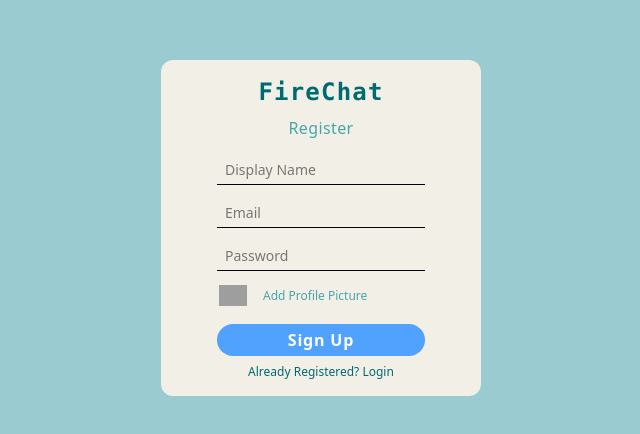
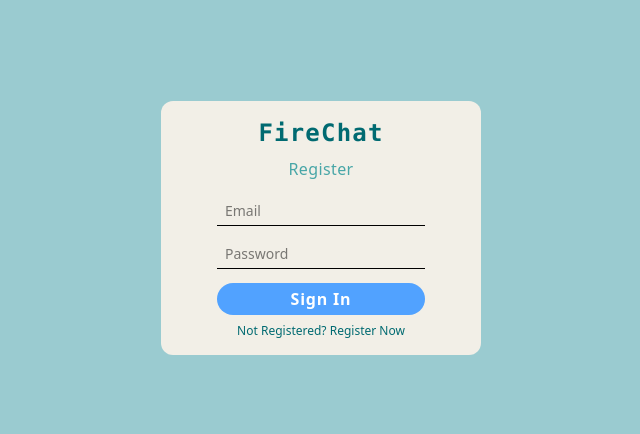
Before and after one commit to Saba-Ahmad-sp/FireChat, a React (Vite) app: page / in a window 1280 px wide. Shown: the part 172-606 px from the top of the page, without its empty margins (319-959 px from the left). Built offline with nearby package versions, Linux system fonts and the light colour scheme; grey boxes are pictures that could not be loaded.

Commit message:
Adds Login page with tailwind css styling

```diff
--- a/src/App.jsx
+++ b/src/App.jsx
@@ -7,7 +7,7 @@ function App() {
 
   return (
     <>
-     <Register/>
+     <Login/>
     </>
   )
 }
--- a/src/components/Login.jsx
+++ b/src/components/Login.jsx
@@ -1,7 +1,35 @@
 const Login = () => {
   return(
     <>
-      <h1>Login</h1>
+       <div className="h-dvh bg-[#9ACBD0] flex flex-col items-center justify-center">
+              <div className=" bg-[#F2EFE7] w-80 flex flex-col py-4 px-14 rounded-xl text-center gap-2">
+                <span className="font-semibold text-2xl tracking-wider font-mono text-[#006A71]">
+                  FireChat
+                </span>
+                <span className="font-medium tracking-wide text-[#48A6A7] mb-2">Register</span>
+                <form className="flex flex-col gap-3.5">
+                  <input
+                    className="py-1 px-2 border-b-1  text-sm focus:outline-none  focus:border-b-2 focus:border-b-[#9ACBD0]
+                   "
+                    type="email"
+                    placeholder="Email"
+                  />
+                  <input
+                    className="py-1 px-2 border-b-1  text-sm focus:outline-none  focus:border-b-2 focus:border-b-[#9ACBD0]
+                   "
+                    type="password"
+                    placeholder="Password"
+                  />
+                  <button
+                    className="bg-blue-400 rounded-2xl hover:bg-blue-500 py-1 text-white font-semibold tracking-wider"
+                    type="submit"
+                  >
+                    Sign In
+                  </button>
+                </form>
+                <p className="text-xs text-[#006A71]">Not Registered? Register Now</p>
+              </div>
+            </div>
     </>
   )
 }
```
